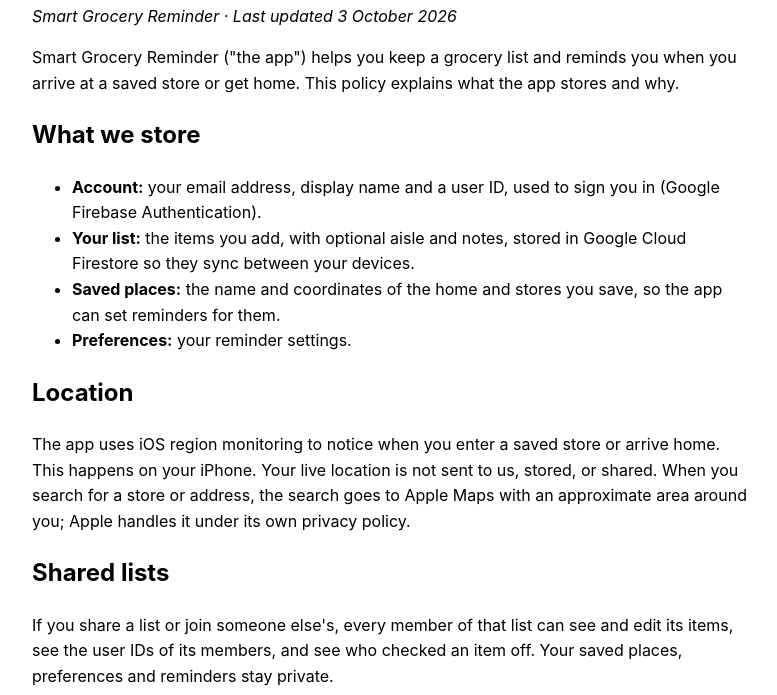
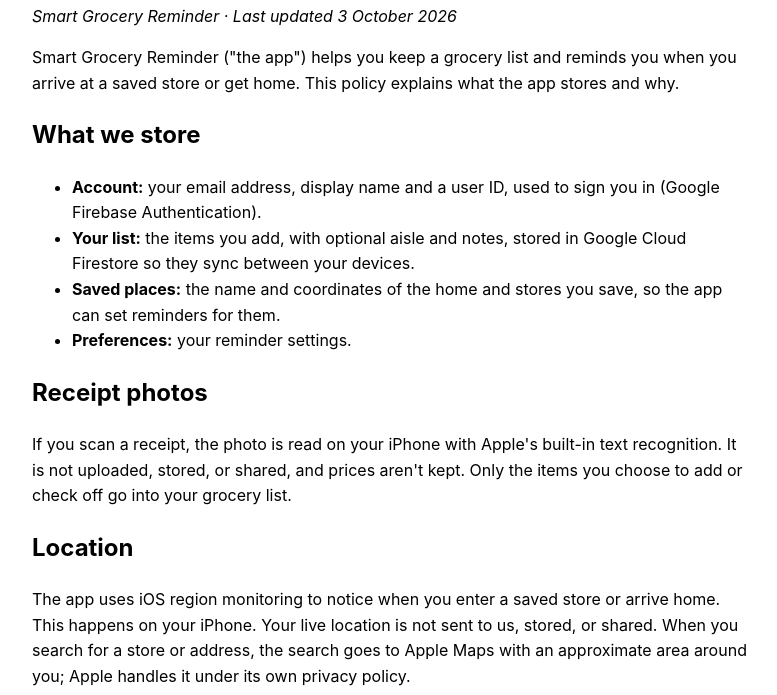
Before and after one commit to Ish0212/Smart-Grocery-Reminder-App, a plain HTML site: page site/privacy.html in a window 1280 px wide. Shown: the part 105-800 px from the top of the page, without its empty margins (248-1025 px from the left). Drawn offline with Linux system fonts and the light colour scheme.

Commit message:
Docs: receipt scanning, and that receipt photos stay on the device

```diff
--- a/site/privacy.html
+++ b/site/privacy.html
@@ -9,6 +9,8 @@
 <li><strong>Saved places:</strong> the name and coordinates of the home and stores you save, so the app can set reminders for them.</li>
 <li><strong>Preferences:</strong> your reminder settings.</li>
 </ul>
+<h2>Receipt photos</h2>
+<p>If you scan a receipt, the photo is read on your iPhone with Apple's built-in text recognition. It is not uploaded, stored, or shared, and prices aren't kept. Only the items you choose to add or check off go into your grocery list.</p>
 <h2>Location</h2>
 <p>The app uses iOS region monitoring to notice when you enter a saved store or arrive home. This happens on your iPhone. Your live location is not sent to us, stored, or shared. When you search for a store or address, the search goes to Apple Maps with an approximate area around you; Apple handles it under its own privacy policy.</p>
 <h2>Shared lists</h2>
```
Also changed, not shown: docs/app-store/privacy-label.md (+1 -0 lines), README.md.
